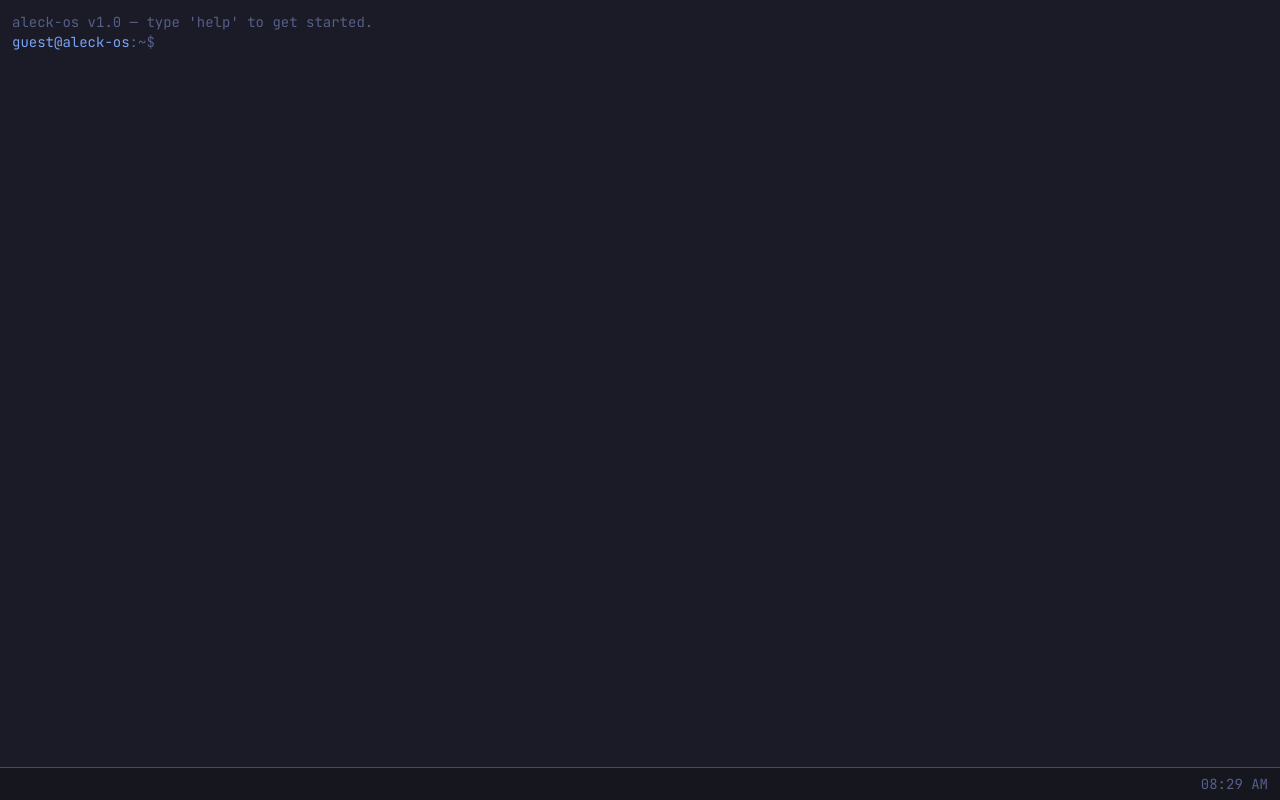
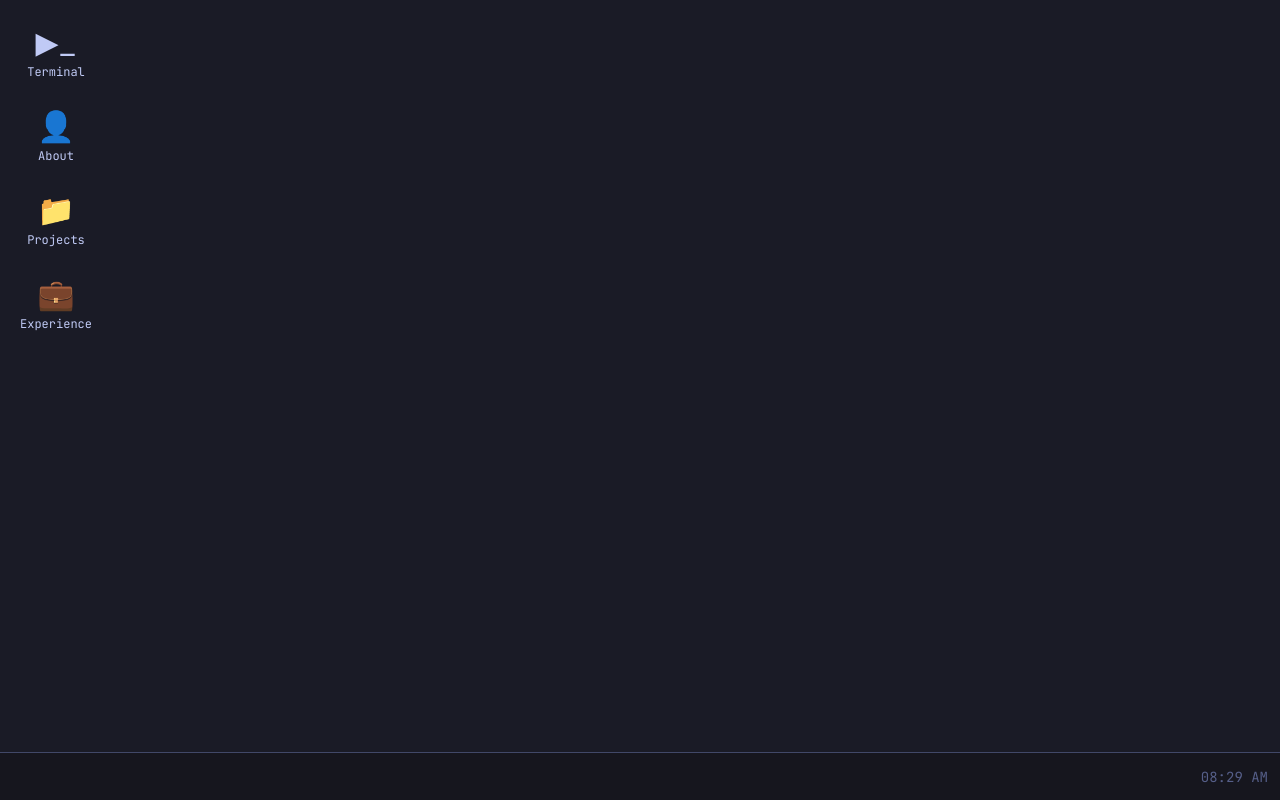
Before and after one commit to aleckshen/aleckos, a Next.js app: page / in a window 1280 px wide. Built offline with nearby package versions, Linux system fonts and the light colour scheme.

Commit message:
fix(taskbar): increase height to fit app text

```diff
--- a/src/app/page.tsx
+++ b/src/app/page.tsx
@@ -1,11 +1,5 @@
-import { Terminal } from "@/components/apps/Terminal";
-import { Taskbar } from "@/components/Taskbar";
+import { Desktop } from "@/components/Desktop";
 
 export default function Home() {
-  return (
-    <div>
-      <Terminal />
-      <Taskbar />
-    </div>
-  );
+  return <Desktop />;
 }
--- a/src/components/Taskbar.tsx
+++ b/src/components/Taskbar.tsx
@@ -17,7 +17,7 @@ export function Taskbar() {
   const now = useClock();
 
   return (
-    <div className="absolute inset-x-0 bottom-0 flex items-center justify-between border-t border-window-border bg-taskbar-bg px-3 py-1.5 text-sm">
+    <div className="absolute inset-x-0 bottom-0 flex h-12 items-center justify-between border-t border-window-border bg-taskbar-bg px-3 text-sm">
       <div className="flex gap-2">
         {windows.map((w) => (
           <button
```
